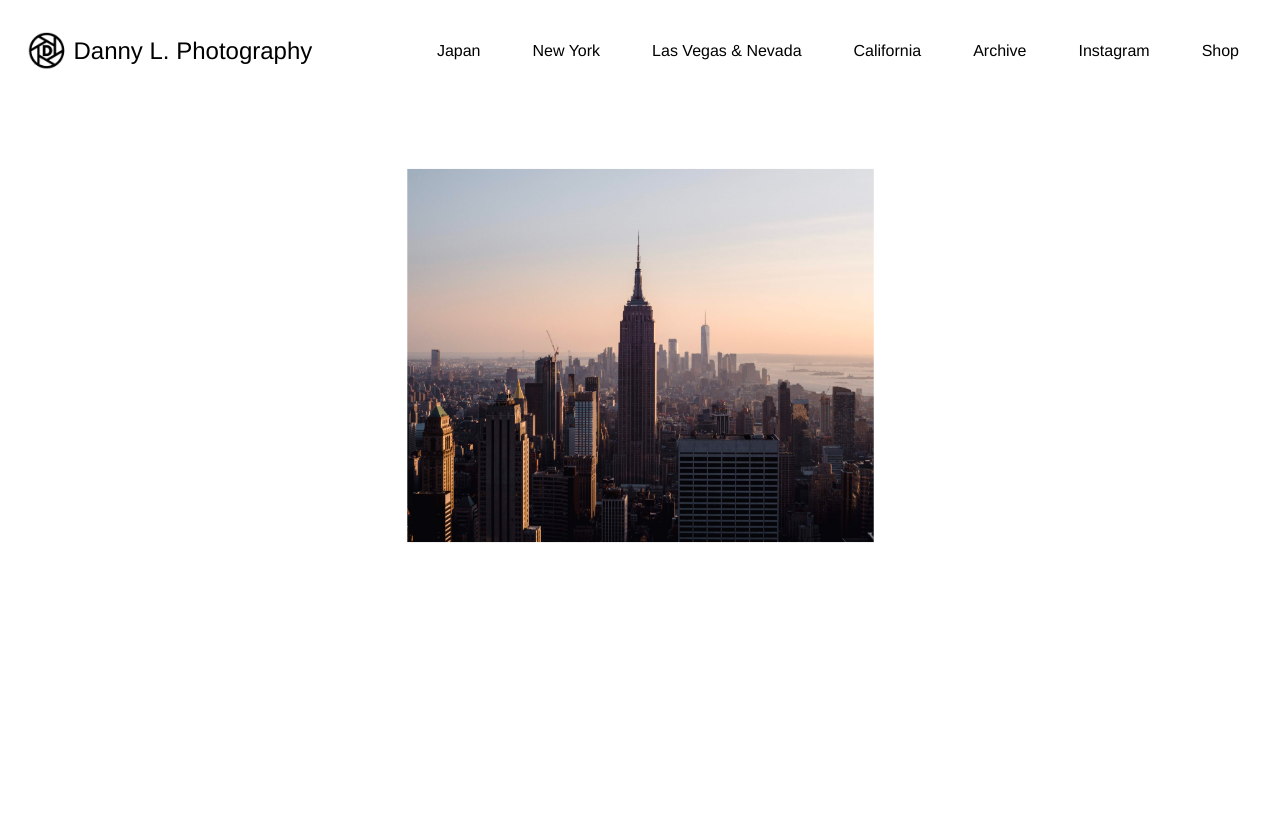
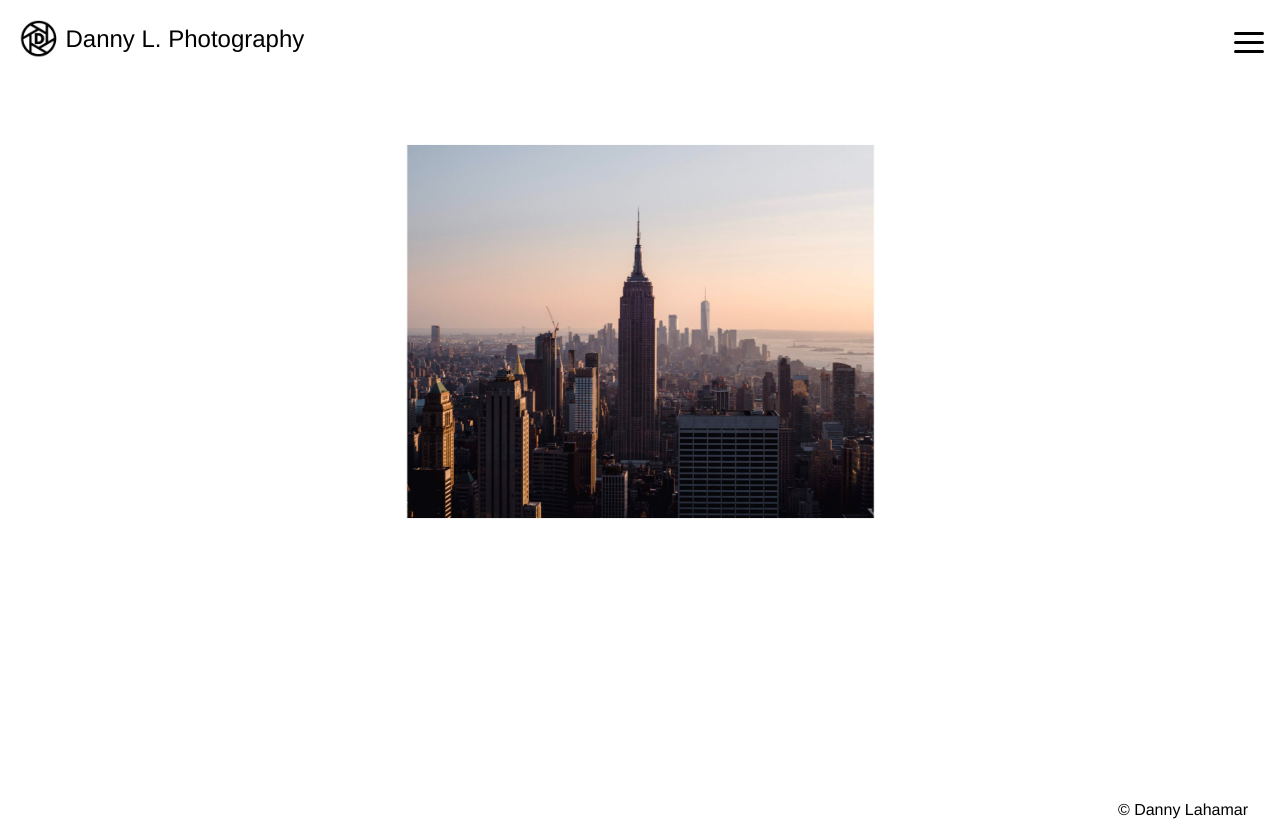
Before and after one commit to danny-zero/photography-portfolio, a website: page index.html in a window 1280 px wide. Drawn offline with nearby package versions, Linux system fonts and the light colour scheme.

Commit message:
carousel added animation and footer

```diff
--- a/index.html
+++ b/index.html
@@ -45,7 +45,11 @@
         </div>
     </div> -->
     <div class="home-images-interior">
-        <img class="carousel-img animate__animated" src="./assets/Carousel/carousel14.jpg" />
+        <!-- <img class="carousel-img animate__animated" src="./assets/Carousel/carousel14.jpg" /> -->
+        <img class="carousel-img fade-in" src="./assets/Carousel/carousel14.jpg" />
     </div>
+    <footer>
+        <a href="https://dannylahamar.com" target="_blank" rel="noopener noreferrer">&#169;&nbsp;Danny Lahamar</a>
+    </footer>
 </body>
 </html>
--- a/script.js
+++ b/script.js
@@ -71,14 +71,6 @@ const images = [];
 // let num = 1;
 
 setInterval(() => {
-    // if (num === 15) { //amount of files in carousel folder
-    //     num = 1
-    // } else {
-    //     num++
-    // }
-    const num = Math.floor(Math.random() * (16-1) + 1)
-    // carousel.classList.remove('animate__fadeIn');
-    // carousel.classList.add('animate__fadeIn');
-    carousel.src = `assets/Carousel/carousel${num}.jpg`;
-    // interior.innerHTML = `<img class="carousel-img animate__animated animate__fadeIn" src="${images[num]}">`
+    const num = Math.floor(Math.random() * (15) + 1)
+    interior.innerHTML = `<img class="carousel-img fade-in" src="assets/Carousel/carousel${num}.jpg">`
 }, 4000)
--- a/style.css
+++ b/style.css
@@ -12,14 +12,36 @@ body {
   padding: 0;
 }
 
+footer {
+  display: flex;
+  align-items: center;
+  padding-right: 2rem;
+  margin-bottom: 2px;
+  justify-content: flex-end;
+}
+
+footer a {
+  color: black;
+  text-decoration: none;
+}
+
+footer a:hover {
+  color: black;
+  text-decoration: none;
+}
+
 /* responsive navbar */
 .navbar {
   display: flex;
-  position: relative;
+  /* position: relative; */
+  position: sticky;
+  top: 0;
+  background-color: white;
   justify-content: space-between;
   align-items: center;
   color: black;
   padding: 15px;
+  z-index: 999;
 }
 
 .brand-title {
@@ -65,6 +87,7 @@ body {
 
 .nav-link a:hover {
   opacity: 0.5;
+  transition: 0.2s ease-in;
 }
 
 .underline {
@@ -73,6 +96,7 @@ body {
 
 .navbar-links li:hover {
   text-decoration: underline;
+  transition: 0.2s ease-in;
 }
 
 .toggle-button {
@@ -85,6 +109,7 @@ body {
   align-items: center;
   width: 30px;
   height: 21px;
+  background-color: white;
 }
 
 .toggle-button .bar {
@@ -118,7 +143,42 @@ body {
   height: 70%;
 }
 
-@media (max-width: 800px) {
+/* ----------------------------------------------
+ * Generated by Animista on 2022-2-12 12:17:14
+ * Licensed under FreeBSD License.
+ * See http://animista.net/license for more info.
+ * w: http://animista.net, t: @cssanimista
+ * ---------------------------------------------- */
+
+/**
+ * ----------------------------------------
+ * animation fade-in
+ * ----------------------------------------
+ */
+@-webkit-keyframes fade-in {
+  0% {
+    opacity: 0;
+  }
+  100% {
+    opacity: 1;
+  }
+}
+@keyframes fade-in {
+  0% {
+    opacity: 0;
+  }
+  100% {
+    opacity: 1;
+  }
+}
+
+
+.fade-in {
+	-webkit-animation: fade-in 1.2s cubic-bezier(0.390, 0.575, 0.565, 1.000) both;
+	        animation: fade-in 1.2s cubic-bezier(0.390, 0.575, 0.565, 1.000) both;
+}
+
+@media (max-width: 1500px) {
   .navbar {
     flex-direction: column;
     align-items: flex-start;
```
Also changed, not shown: pages/archive.html (+3 -5 lines), pages/california.html (+3 -0 lines), pages/japan.html (+3 -0 lines), pages/nyc.html (+3 -0 lines), pages/vegas.html (+3 -0 lines).
